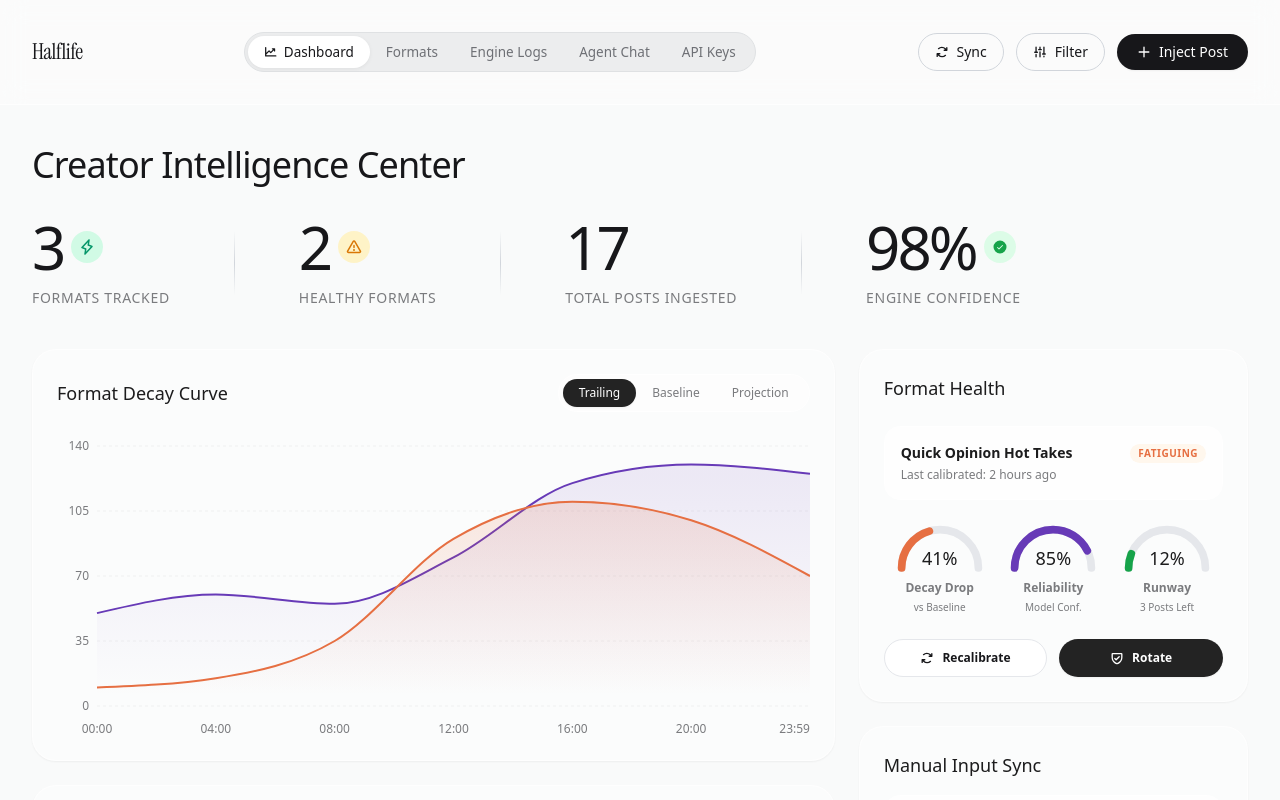
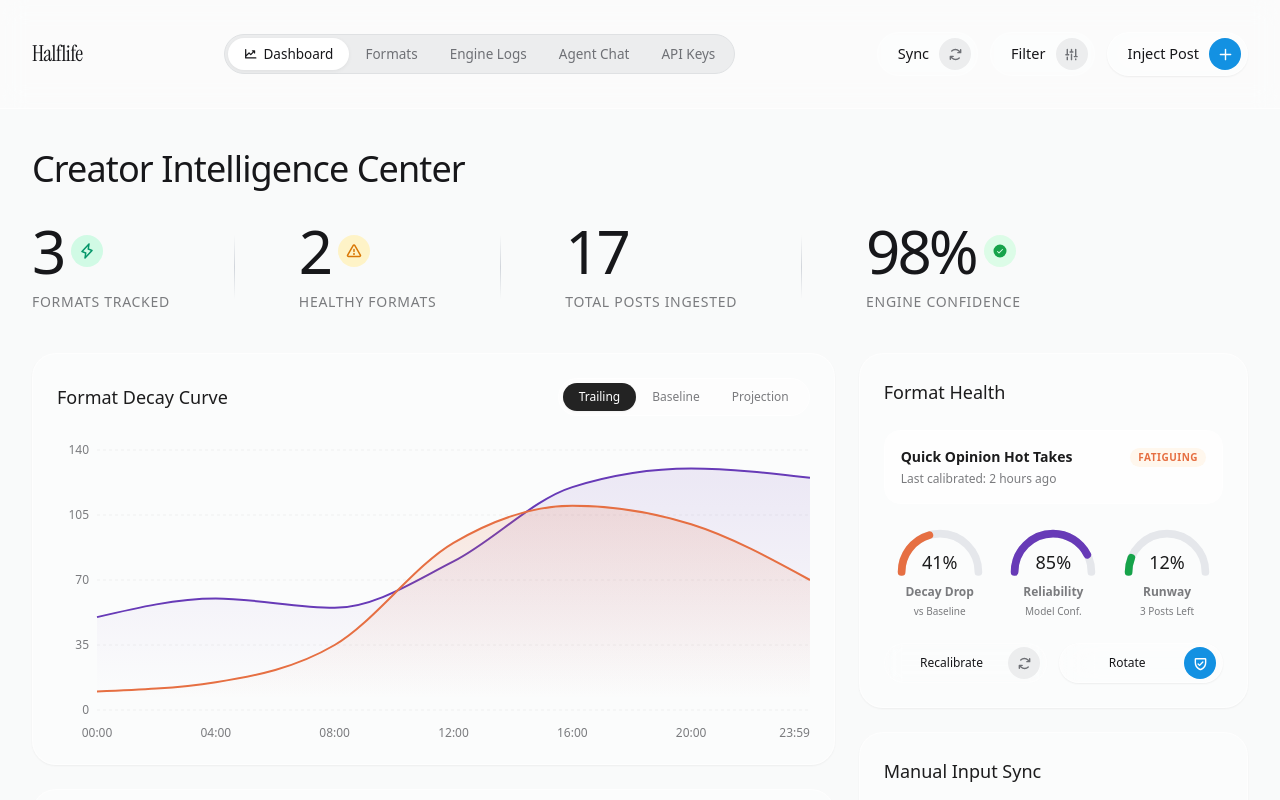
Before and after one commit to jadonamite/half-life, a Next.js app: page /dashboard in a window 1280 px wide. Shown: the top 800 px of the page. Built offline with nearby package versions, Linux system fonts and the light colour scheme; a web font is replaced by a local one.

Commit message:
style: apply Xenia pill button design with frosted translucent base everywhere

```diff
--- a/app/globals.css
+++ b/app/globals.css
@@ -92,9 +92,11 @@
   gap: 8px;
   height: 44px;
   padding: 4px 48px 4px 20px;
-  background: var(--pill);
-  color: #fff;
-  border: 1px solid transparent;
+  background: rgba(255, 255, 255, 0.25);
+  backdrop-filter: blur(16px);
+  -webkit-backdrop-filter: blur(16px);
+  color: var(--ink);
+  border: 1px solid rgba(255, 255, 255, 0.5);
   border-radius: 9999px;
   font: inherit;
   font-size: 14.5px;
@@ -164,9 +166,11 @@
 
 /* Ghost variant */
 .pill-ghost {
-  background: transparent;
+  background: rgba(255, 255, 255, 0.1);
+  backdrop-filter: blur(8px);
+  -webkit-backdrop-filter: blur(8px);
   color: var(--ink);
-  border-color: var(--hairline);
+  border-color: rgba(255, 255, 255, 0.4);
   box-shadow: none;
 }
 
--- a/components/ChatPreview.tsx
+++ b/components/ChatPreview.tsx
@@ -2,6 +2,7 @@
 
 import React, { useState } from 'react';
 import { Lightning, PaperPlaneRight } from '@phosphor-icons/react';
+import { PillButton } from '@/components/Pill';
 
 export default function ChatPreview() {
   const [messages, setMessages] = useState([
@@ -84,9 +85,7 @@ export default function ChatPreview() {
           placeholder="Ask Halflife for an audit..."
           className="flex-1 bg-white/80 border border-white rounded-full px-5 py-3 text-sm text-ink outline-none focus:border-accent transition-colors shadow-inner"
         />
-        <button type="submit" disabled={thinking} className="bg-ink text-white w-12 h-12 rounded-full flex items-center justify-center hover:bg-black transition-colors shadow-sm disabled:opacity-50">
-          <PaperPlaneRight weight="fill" />
-        </button>
+        <PillButton type="submit" disabled={thinking} mark={<PaperPlaneRight weight="fill" />}>Send</PillButton>
       </form>
     </div>
   );
--- a/components/Dashboard.tsx
+++ b/components/Dashboard.tsx
@@ -200,15 +200,9 @@ export default function Dashboard() {
           </nav>
 
           <div className="flex flex-wrap items-center gap-3 w-full xl:w-auto justify-start xl:justify-end">
-            <button className="flex items-center gap-2 px-4 py-2 rounded-full border border-gray-300 text-sm font-medium hover:bg-white/50 transition-colors">
-              <ArrowsClockwise weight="bold" /> Sync
-            </button>
-            <button className="flex items-center gap-2 px-4 py-2 rounded-full border border-gray-300 text-sm font-medium hover:bg-white/50 transition-colors">
-              <Faders weight="bold" /> Filter
-            </button>
-            <button onClick={() => setIsInjectModalOpen(true)} className="flex items-center gap-2 h-[36px] bg-ink text-white px-5 rounded-full text-sm font-medium hover:bg-black transition-colors shadow-sm">
-              <Plus weight="bold" /> Inject Post
-            </button>
+            <PillButton variant="ghost" mark={<ArrowsClockwise weight="bold" />}>Sync</PillButton>
+            <PillButton variant="ghost" mark={<Faders weight="bold" />}>Filter</PillButton>
+            <PillButton onClick={() => setIsInjectModalOpen(true)} mark={<Plus weight="bold" />}>Inject Post</PillButton>
           </div>
         </div>
 
@@ -365,12 +359,8 @@ export default function Dashboard() {
                 </div>
 
                 <div className="grid grid-cols-2 gap-3">
-                  <button className="bg-white border border-gray-200 text-xs font-semibold px-4 py-2.5 rounded-full hover:bg-gray-50 flex items-center justify-center gap-2">
-                    <ArrowsClockwise size={14} weight="bold" /> Recalibrate
-                  </button>
-                  <button className="bg-premium-button-dark text-white text-xs font-semibold px-4 py-2.5 rounded-full shadow-sm flex items-center justify-center gap-2">
-                    <ShieldCheck size={14} weight="bold" /> Rotate
-                  </button>
+                  <PillButton variant="ghost" className="!h-10 !text-xs w-full" mark={<ArrowsClockwise weight="bold" />}>Recalibrate</PillButton>
+                  <PillButton className="!h-10 !text-xs w-full" mark={<ShieldCheck weight="bold" />}>Rotate</PillButton>
                 </div>
               </div>
 
@@ -406,9 +396,7 @@ export default function Dashboard() {
                   </div>
                 </div>
 
-                <button className="w-full mt-6 bg-premium-button-dark text-white rounded-full py-3 text-sm font-medium hover:bg-black transition-colors flex justify-center items-center gap-2 shadow-float">
-                  <Plus weight="bold" /> Run Engine Audit
-                </button>
+                <PillButton className="w-full mt-6" mark={<Plus weight="bold" />}>Run Engine Audit</PillButton>
               </div>
 
             </div>
@@ -422,9 +410,7 @@ export default function Dashboard() {
                 <h2 className="text-2xl font-medium tracking-tight mb-2">Registered Formats</h2>
                 <p className="text-premium-text-muted">Manage your content archetypes and view their high-level decay trajectories.</p>
               </div>
-              <button className="flex items-center gap-2 h-[40px] bg-ink text-white px-5 rounded-full text-sm font-medium hover:bg-black transition-colors shadow-sm">
-                <Plus weight="bold" /> New Format
-              </button>
+              <PillButton mark={<Plus weight="bold" />}>New Format</PillButton>
             </div>
 
             <div className="grid grid-cols-1 md:grid-cols-2 lg:grid-cols-3 gap-6">
@@ -477,9 +463,9 @@ export default function Dashboard() {
                 <p className="text-premium-text-muted">Real-time ingestion feed and decay calculation traces.</p>
               </div>
               <div className="flex gap-2">
-                 <button className="px-4 py-1.5 rounded-full text-xs font-medium bg-black text-white">All Logs</button>
-                 <button className="px-4 py-1.5 rounded-full text-xs font-medium bg-white border border-gray-200 text-gray-600 hover:bg-gray-50">Warnings</button>
-                 <button className="px-4 py-1.5 rounded-full text-xs font-medium bg-white border border-gray-200 text-gray-600 hover:bg-gray-50">Ingestion</button>
+                 <PillButton variant="plain" className="bg-ink text-white">All Logs</PillButton>
+                 <PillButton variant="ghost" className="!h-auto !py-1.5 !px-4">Warnings</PillButton>
+                 <PillButton variant="ghost" className="!h-auto !py-1.5 !px-4">Ingestion</PillButton>
               </div>
             </div>
 
@@ -545,12 +531,8 @@ export default function Dashboard() {
                   hl_live_***********************************9f2a
                   <div className="absolute inset-y-0 right-0 w-24 bg-gradient-to-l from-white to-transparent" />
                 </div>
-                <button className="bg-white border border-gray-200 p-3 rounded-xl hover:bg-gray-50 transition-colors shadow-sm text-premium-text-main">
-                  Copy
-                </button>
-                <button className="bg-premium-button-dark text-white px-5 py-3 rounded-xl font-medium shadow-sm hover:bg-black transition-colors whitespace-nowrap">
-                  Roll Key
-                </button>
+                <PillButton variant="ghost">Copy</PillButton>
+                <PillButton>Roll Key</PillButton>
               </div>
             </div>
 
@@ -564,9 +546,7 @@ export default function Dashboard() {
                   className="flex-1 bg-white border border-gray-200 rounded-xl px-4 py-3 text-sm focus:outline-none focus:border-premium-button-dark"
                   defaultValue="https://api.namite.xyz/webhooks/halflife"
                 />
-                <button className="bg-white border border-gray-200 px-5 py-3 rounded-xl font-medium hover:bg-gray-50 transition-colors shadow-sm">
-                  Save
-                </button>
+                <PillButton variant="ghost">Save</PillButton>
               </div>
             </div>
           </div>
```
